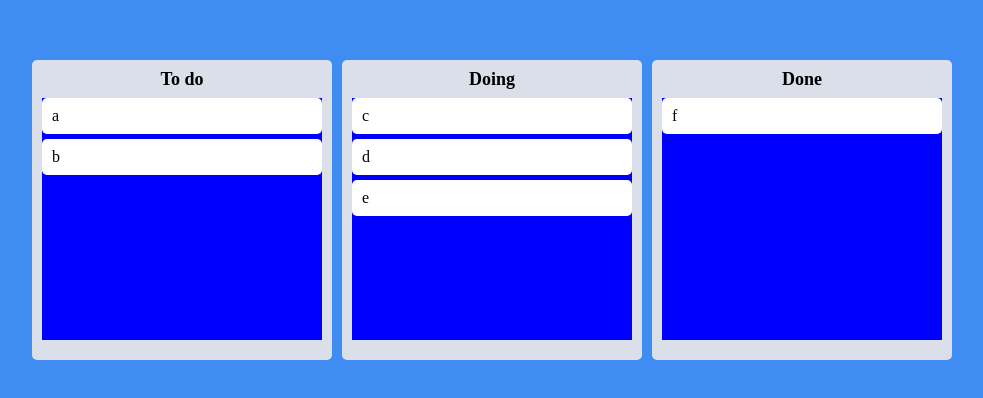
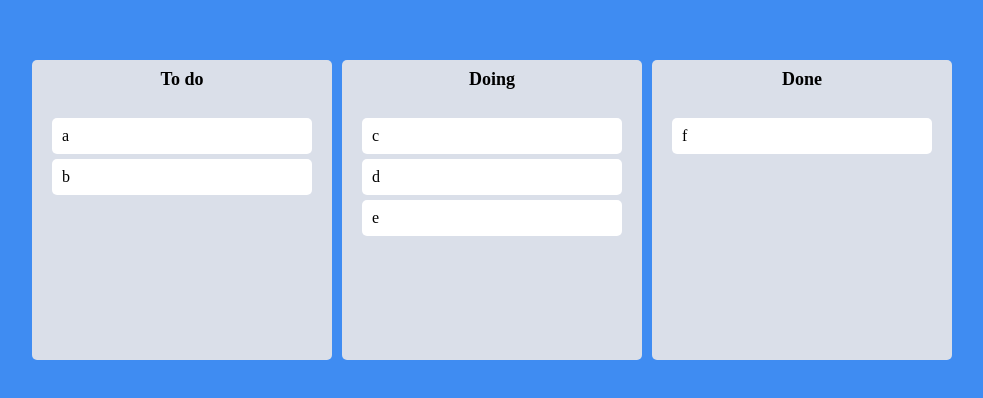
Before and after one commit to solar3070/React-MasterClass, a React (Create React App) app: page / in a window 1280 px wide. Shown: the part 190-588 px from the top of the page, without its empty margins (148-1131 px from the left). Built offline with nearby package versions, Linux system fonts and the light colour scheme.

Commit message:
6.12 Final Styles

```diff
--- a/src/components/Board.tsx
+++ b/src/components/Board.tsx
@@ -4,7 +4,6 @@
 
 const Wrapper = styled.div`
   width: 300px;
-  padding: 20px 10px;
   padding-top: 10px;
   background-color: ${(props) => props.theme.boardColor};
   border-radius: 5px;
@@ -27,9 +26,14 @@
 
 const Area = styled.div<IAreaProps>`
   background-color: ${(props) =>
-    props.isDraggingOver ? "pink" : props.isDraggingFromThis ? "red" : "blue"};
+    props.isDraggingOver
+      ? "#dfe6e9"
+      : props.isDraggingFromThis
+      ? "#b2bec3"
+      : "transparent"};
   flex-grow: 1;
   transition: background-color 0.3s ease-in-out;
+  padding: 20px;
 `;
 
 interface IBoardProps {
--- a/src/components/DraggableCard.tsx
+++ b/src/components/DraggableCard.tsx
@@ -2,11 +2,14 @@
 import { Draggable } from "react-beautiful-dnd";
 import styled from "styled-components";
 
-const Card = styled.div`
+const Card = styled.div<{ isDragging: boolean }>`
   border-radius: 5px;
   margin-bottom: 5px;
   padding: 10px 10px;
-  background-color: ${(props) => props.theme.cardColor};
+  background-color: ${(props) =>
+    props.isDragging ? "#74b9ff" : props.theme.cardColor};
+  box-shadow: ${(props) =>
+    props.isDragging ? "0px 2px 5px rgba(0, 0, 0, 0.05)" : "none"}; ;
 `;
 
 interface IDraggableCardProps {
@@ -18,8 +21,9 @@
   console.log(toDo, "has been rendered!");
   return (
     <Draggable key={toDo} draggableId={toDo} index={index}>
-      {(magic) => (
+      {(magic, snapshot) => (
         <Card
+          isDragging={snapshot.isDragging}
           ref={magic.innerRef}
           {...magic.dragHandleProps}
           {...magic.draggableProps}
```
